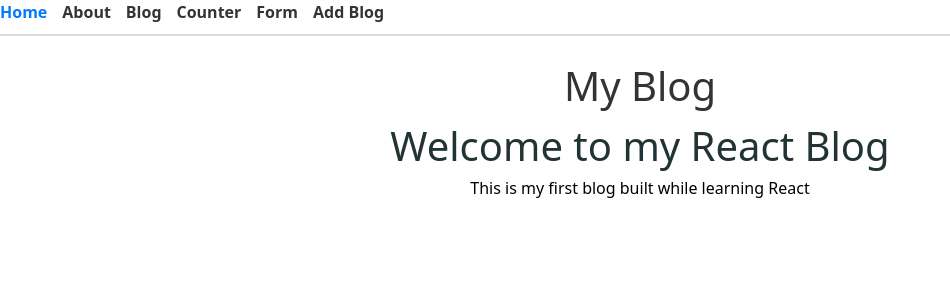
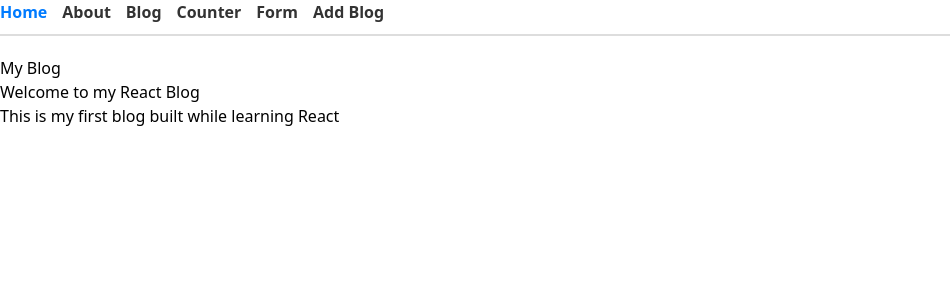
Before and after one commit to Suegathh/Blog-site, a React (Vite) app: page /home in a window 1280 px wide. Shown: the top 300 px of the page, without its empty margins (0-950 px from the left). Built offline with nearby package versions, Linux system fonts and the light colour scheme.

Commit message:
deleted home.css

```diff
--- a/src/components/Home.jsx
+++ b/src/components/Home.jsx
@@ -1,4 +1,4 @@
-import './Home.css'
+
 function Home() {
     return (
         <div className='Home'>
--- a/src/components/home.css
+++ /dev/null
@@ -1,11 +0,0 @@
-.Home{
-    text-align: center;
-}
-.Home h1{
-    color: #333;
-    font-size: 2.5rem;
-}
-.Home h2{
-    color: #233;
-    font-size: 2.5rem;
-}
```
